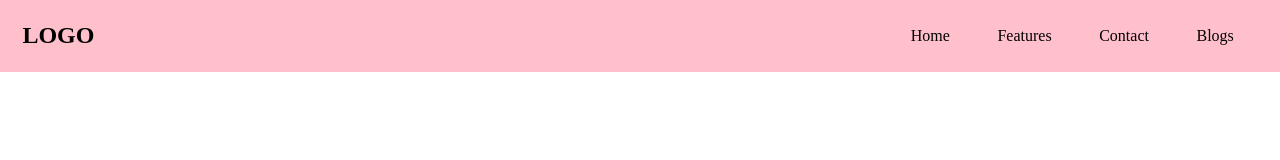
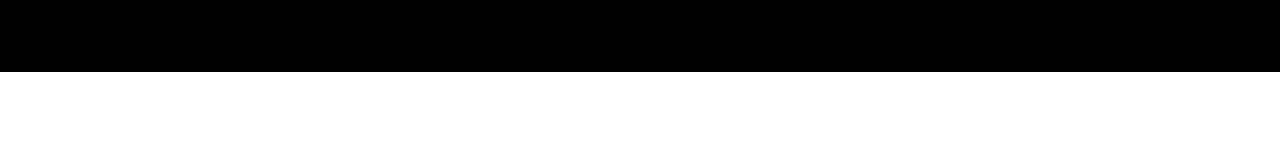
Before and after one commit to PranavXDpj/piratetvlive, a plain HTML site: page navbar.html in a window 1280 px wide. Drawn offline with Linux system fonts and the light colour scheme.

Commit message:
Update navbar.html

```diff
--- a/navbar.html
+++ b/navbar.html
@@ -34,7 +34,7 @@
 
 /* I set the nav display to flex so the two nav item(logo div and navlist) are seperated */
 nav {
-  background: pink;
+  background: black;
   padding: 1.4rem;
   width: 100%;
   display: flex;
```
